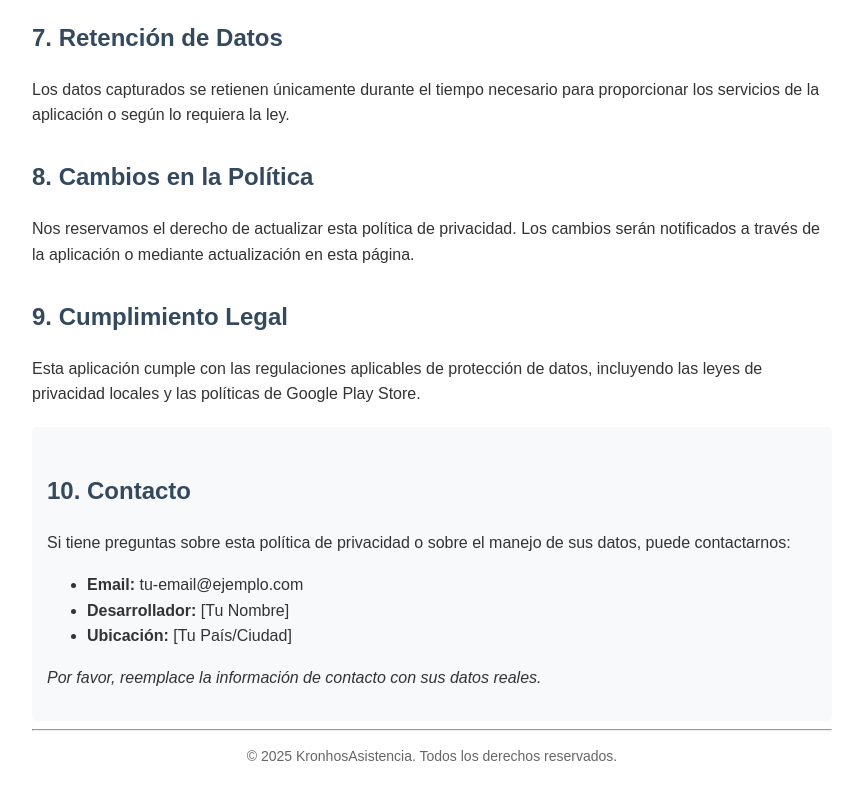
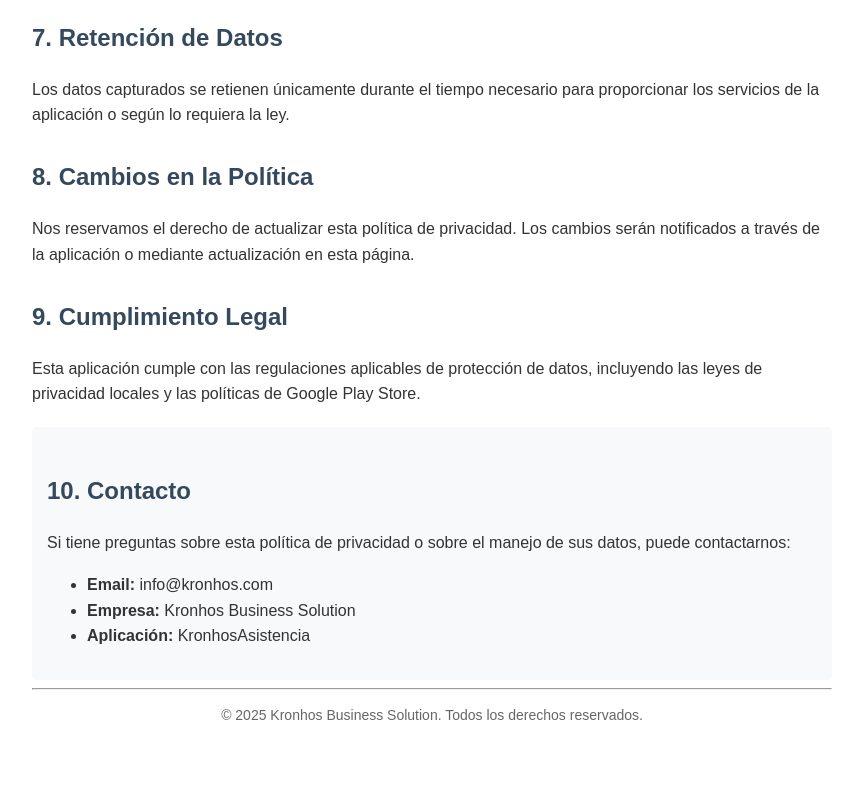
Before and after one commit to kronhosMB/kronhos-asistencia-privacy-policy, a plain HTML site: page index.html in a window 1280 px wide. Shown: the part 1603-2403 px from the top of the page, without its empty margins (208-1071 px from the left). After the commit the page ends 2363 px from the top, so only its background shows below. Drawn offline with Linux system fonts and the light colour scheme.

Commit message:
Update index.html

```diff
--- a/index.html
+++ b/index.html
@@ -101,16 +101,15 @@
         <h2>10. Contacto</h2>
         <p>Si tiene preguntas sobre esta política de privacidad o sobre el manejo de sus datos, puede contactarnos:</p>
         <ul>
-            <li><strong>Email:</strong> tu-email@ejemplo.com</li>
-            <li><strong>Desarrollador:</strong> [Tu Nombre]</li>
-            <li><strong>Ubicación:</strong> [Tu País/Ciudad]</li>
+            <li><strong>Email:</strong> info@kronhos.com</li>
+            <li><strong>Empresa:</strong> Kronhos Business Solution</li>
+            <li><strong>Aplicación:</strong> KronhosAsistencia</li>
         </ul>
-        <p><em>Por favor, reemplace la información de contacto con sus datos reales.</em></p>
     </div>
 
     <hr>
     <p style="text-align: center; color: #666; font-size: 14px;">
-        © 2025 KronhosAsistencia. Todos los derechos reservados.
+        © 2025 Kronhos Business Solution. Todos los derechos reservados.
     </p>
 </body>
 </html>
```
